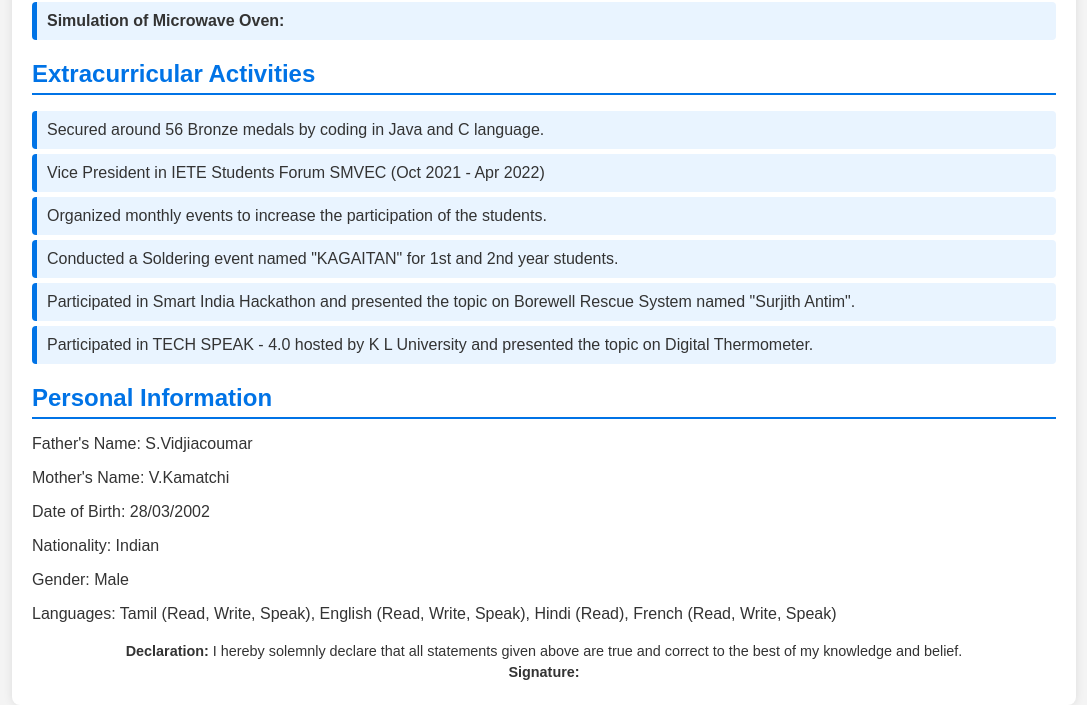
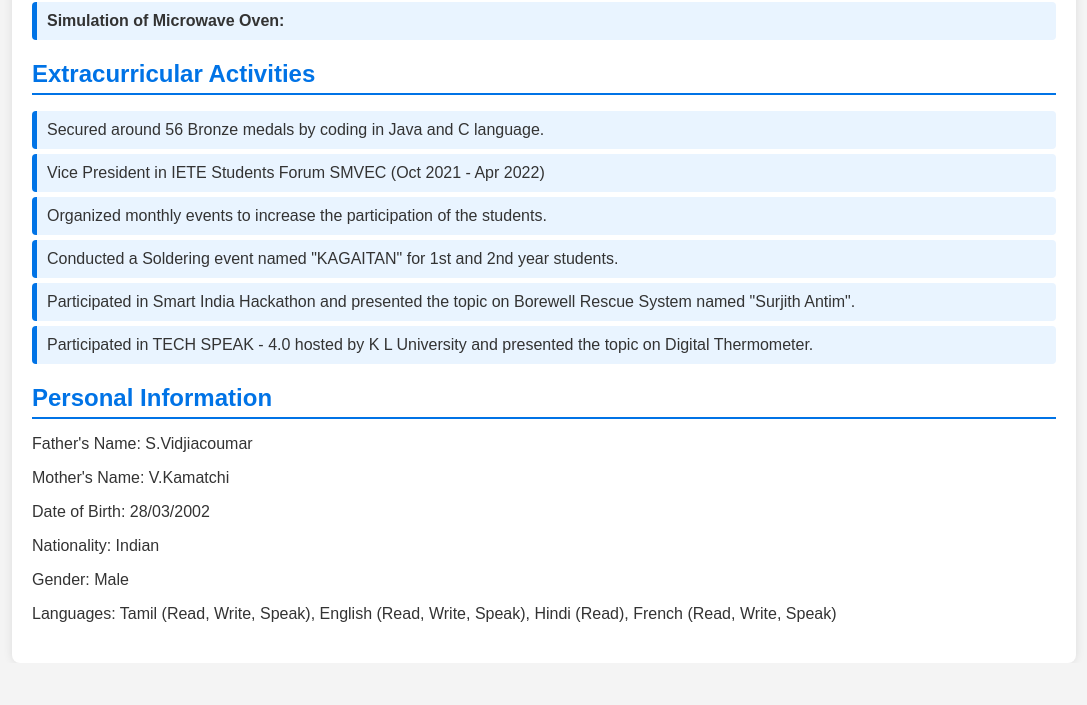
Before and after one commit to Prakash-28/Host_Resume_on_web, a plain HTML site: page index.html in a window 1280 px wide. Shown: the part 2022-2727 px from the top of the page, without its empty margins (96-1183 px from the left). After the commit the page ends 2685 px from the top, so only its background shows below. Drawn offline with Linux system fonts and the light colour scheme.

Commit message:
Update index.html

```diff
--- a/index.html
+++ b/index.html
@@ -103,10 +103,6 @@
             <p>Gender: Male</p>
             <p>Languages: Tamil (Read, Write, Speak), English (Read, Write, Speak), Hindi (Read), French (Read, Write, Speak)</p>
         </section>
-        <footer>
-            <p><strong>Declaration:</strong> I hereby solemnly declare that all statements given above are true and correct to the best of my knowledge and belief.</p>
-            <p><strong>Signature:</strong></p>
-        </footer>
     </div>
 </body>
 </html>
```
